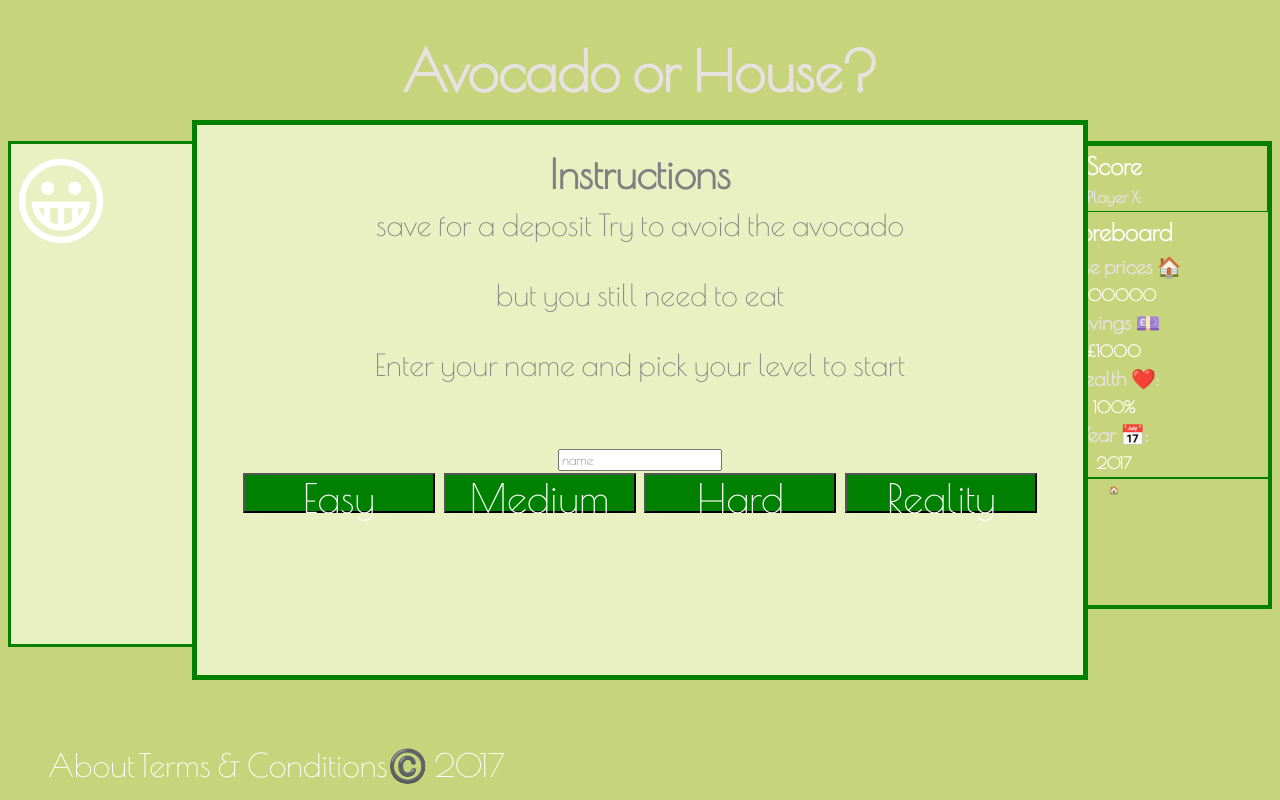
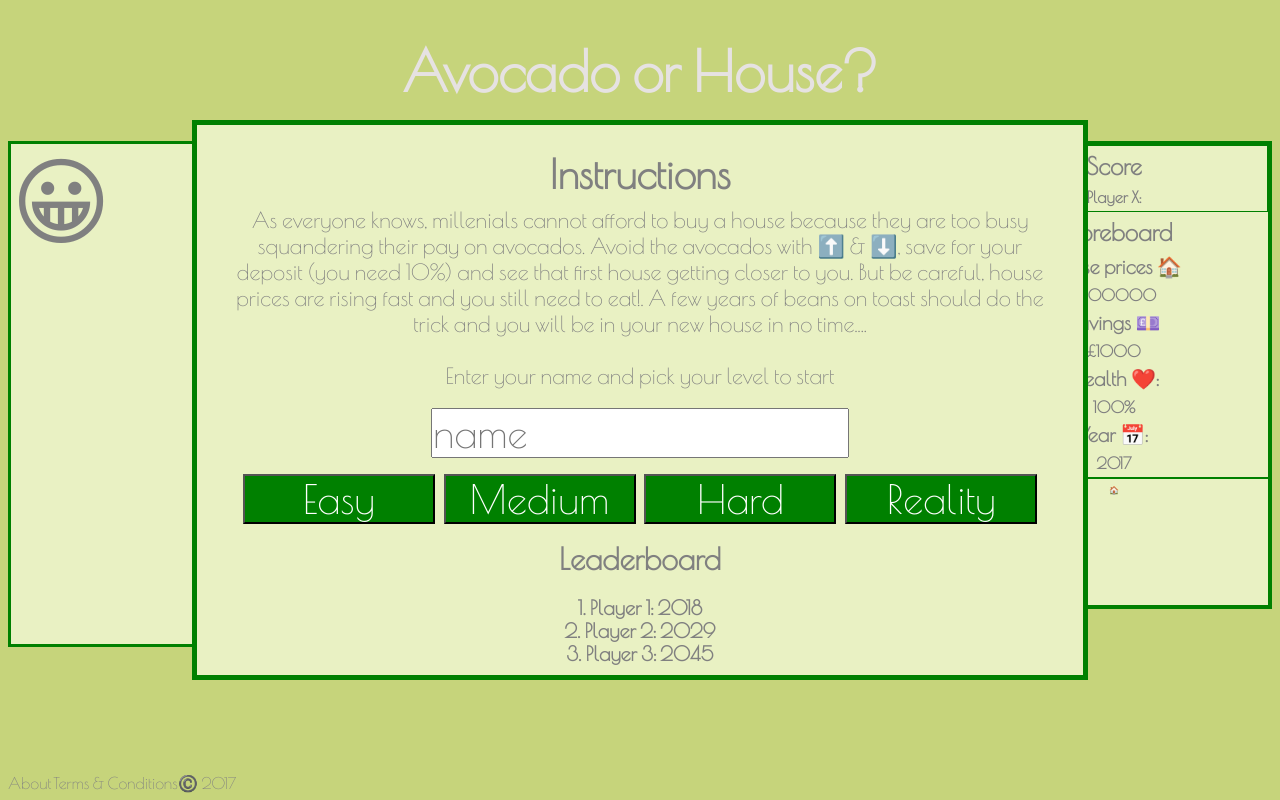
Before and after one commit to mjwim/wdi-first-project, a PHP site: page / in a window 1280 px wide. Run offline with PHP 8.4, Linux system fonts and the light colour scheme; some libraries are stand-ins or nearby versions.

Commit message:
levels work pre making buttons select levels

```diff
--- a/css/style.css
+++ b/css/style.css
@@ -1,7 +1,7 @@
 * {
   box-sizing: border-box;
   font-family: 'Poiret One', cursive;
-  color: white;
+  color: grey;
   /*border: solid 2px red;*/
 }
 
@@ -28,7 +28,7 @@ h2 {
 }
 
 h3 {
-  color: #e6e2e2;
+  color: grey;
   font-weight: bold;
   font-size: 125%;
   padding: 2px;
@@ -37,7 +37,7 @@ h3 {
 }
 
 p {
-  color: white;
+  color: grey;
   font-weight: bold;
   font-size: 100%;
   padding: 2px;
@@ -45,6 +45,9 @@ p {
   text-align: center;
 }
 
+ul{
+  padding-left: 0;
+}
 ul li {
   display: inline-block;
   font-size: 200%;
@@ -53,6 +56,7 @@ ul li {
 footer {
   position: absolute;
   bottom: 0;
+  font-size: 50%;
 }
 
 aside {
@@ -64,7 +68,17 @@ button {
   font-size: 100%;
   width: 23%;
   padding: 0;
-  height: 40px;
+  height: 100%;
+  color: white;
+}
+
+input {
+  font-size: 100%;
+  color: black;
+  width: 50%;
+  padding: 0;
+  height: 10%;
+  margin: 1% 0 2% 0;
 }
 
 .gameArea {
@@ -81,7 +95,7 @@ button {
   display: block;
   width: 100px;
   height: 500px;
-  position: absolute;
+  position: relative;
   float: left;
 }
 
@@ -132,6 +146,7 @@ button {
   float: right;
   border: solid 3px green;
   width: 25%;
+  background-color: #e9f1c3;
 }
 
 .scoreboard {
@@ -179,7 +194,7 @@ button {
 p.instructionsDetail {
   color: grey;
   text-align: center;
-  font-size: 75%;
+  font-size: 55%;
   font-weight: normal;
 }
 
@@ -189,7 +204,7 @@ p.instructionsDetail {
 }
 
 .playerName {
-  color: #e6e2e2;
+  color: grey;
 }
 
 .levels {
@@ -201,3 +216,18 @@ p.instructionsDetail {
   left: 40%;
   bottom: 5%;
 }
+
+.leaderboardHeading {
+  color: grey;
+  font-weight: bold;
+}
+.leaderboard {
+  font-size: 50%;
+}
+.highScores {
+  font-size: 100%;
+  display: block;
+  text-align: center;
+  margin: 0 auto;
+  color: grey;
+}
--- a/index.html
+++ b/index.html
@@ -46,17 +46,23 @@
 </aside>
 <div class="instructions">
     Instructions
-    <p class="instructionsDetail">save for a deposit
-    Try to avoid the avocado </br> </br>
-    but you still need to eat </br> </br>
-    Enter your name and pick your level to start </br> </br>
+    <p class="instructionsDetail"> As everyone knows, millenials cannot afford to buy a house because they are too busy squandering their pay on avocados. Avoid the avocados with ⬆️ & ⬇️, save for your deposit (you need 10%) and see that first house getting closer to you. But be careful, house prices are rising fast and you still need to eat!. A few years of beans on toast should do the trick and you will be in your new house in no time....</br></br>
+    Enter your name and pick your level to start
 </p>
-<input type="text" placeholder="name">
+<input type="text" placeholder="name" id="playerNameInput">
 <div class="levels">
 <button type="button" class="easy" name="easy">Easy</button>
 <button type="button" class="medium" name="medium">Medium</button>
 <button type="button" class="hard" name="hard">Hard</button>
 <button type="button" class="reality" name="reality">Reality</button>
+</div>
+<div class="leaderboard">
+  <h2 class="leaderboardHeading">Leaderboard</h2>
+  <ul>
+    <li class="highScores">1. Player 1: 2018</li>
+    <li class="highScores">2. Player 2: 2029</li>
+    <li class="highScores">3. Player 3: 2045</li>
+  </ul>
 </div>
 </div>
 </main>
--- a/js/script.js
+++ b/js/script.js
@@ -1,7 +1,10 @@
 $(() => {
 
-  let gameOver = null;
-  let $food = null; //this is needed as the moveFood function needs to check what the foodArea div contains (which is all the food elements) or something like that...
+  const easy = {housePriceRiseRate: '200', foodCreationRate: '1500', foodMoveSpeed: '20'};
+  const medium = {housePriceRiseRate: '400', foodCreationRate: '1000', foodMoveSpeed: '10'};
+  const hard = {housePriceRiseRate: '600', foodCreationRate: '500', foodMoveSpeed: '5'};
+  const reality = {housePriceRiseRate: '10000', foodCreationRate: '500', foodMoveSpeed: '5'};
+  const level = medium; //needs to change based on easy/medium/reality button clicked
 
   const $instructions = $('.instructions');
   const $year = $('.year');
@@ -10,19 +13,25 @@ $(() => {
   const $health = $('.health');
   const $foodArea = $('.foodArea');
   const $house = $('.house');
+  const housePriceRiseRate = parseInt(level.housePriceRiseRate);
+  const foodCreationRate = parseInt(level.foodCreationRate);
+  const foodMoveSpeed = parseInt(level.foodMoveSpeed);
   let savings = 1000;
   let housePrices = 100000;
   let health = 100;
   let year = 2017;
-
+  let gameOver = null;
+  let $food = null; //this is needed as the moveFood function needs to check what the foodArea div contains (which is all the food elements) or something like that...
 
   function updateName() {
-    let playerName = prompt('What is your name?');
     const $playerName = $('.playerName');
-    if (!playerName) {
-      playerName = 'Anonymous';
+    let playerNameInput = document.getElementById('playerNameInput').value;
+    console.log(playerNameInput);
+    if (!playerNameInput) {
+      playerNameInput = 'Anonymous';
+      console.log(playerNameInput);
     }
-    $playerName.text(playerName + ': ');
+    $playerName.text(playerNameInput + ': ');
   }
 
   $('button').on('click', function() {
@@ -60,7 +69,7 @@ $(() => {
       const newRandomFood = foodOptionsArray[randomNumber];
       clear(timer);
       appendNewFood(newRandomFood);
-    }, 1500);
+    }, foodCreationRate);
   }
 
   function appendNewFood(newRandomFood) {
@@ -76,7 +85,7 @@ $(() => {
     if (leftFood <= '0px') {
       collisionDetection();
     }
-    $food.animate({left: '-=10px'}, 50, 'swing', moveFood);
+    $food.animate({left: '-=10px'}, foodMoveSpeed, 'swing', moveFood);
   }
 
   //collision detection function
@@ -133,7 +142,7 @@ $(() => {
 
   function housePriceRises() {
     const timer = setInterval(function () {
-      housePrices += 200;
+      housePrices += housePriceRiseRate;
       $housePrices.text(housePrices);
       clear(timer);
     }, 100);
@@ -157,7 +166,7 @@ $(() => {
       loseHealth(healthNew);
       health = healthNew;
       clear(timer);
-    }, 1000);
+    }, 500);
   }
 
   function impactOnHealthAndSavings(h, s) {
@@ -178,19 +187,17 @@ $(() => {
   // player area functions
 
   // player move up and down with UP and DOWN keys - Need to stop it from exiting area
+  console.log($('.player').css('top'));
 
   $(document).keydown(function(e) {
-    switch (e.which) {
-      case 38:
-        $('.player').stop().animate({
-          top: '-=50'
-        }); //up arrow key
-        break;
-      case 40:
-        $('.player').stop().animate({
-          top: '+=50'
-        }); //bottom arrow key
-        break;
+    const $player = $('.player');
+    const playerTop = $player.css('top');
+    console.log(e.which);
+    console.log(playerTop);
+    if (e.which === 38 && playerTop >= '50px') { //up arrow key
+      $player.stop().animate({top: '-=50'});
+    } else if (e.which === 40 && playerTop <= '500px') { //bottom arrow key
+      $player.stop().animate({top: '+=50'});
     }
   });
 
@@ -203,9 +210,9 @@ $(() => {
   }
 
   function loseHealth(health) {
-    if (health <= 0) {
+    if (health <= 0 || year === 2100) {
       gameOver = true;
-      console.log('you lose');
+      console.log('You have died');
       reset();
     }
   }
@@ -243,6 +250,7 @@ $(() => {
     year = 2017;
     $year.text(health);
     $instructions.removeClass('hide');
+    $house.css('font-size', '100%');
   }
 
 });
```
Also changed, not shown: 1 other file.
